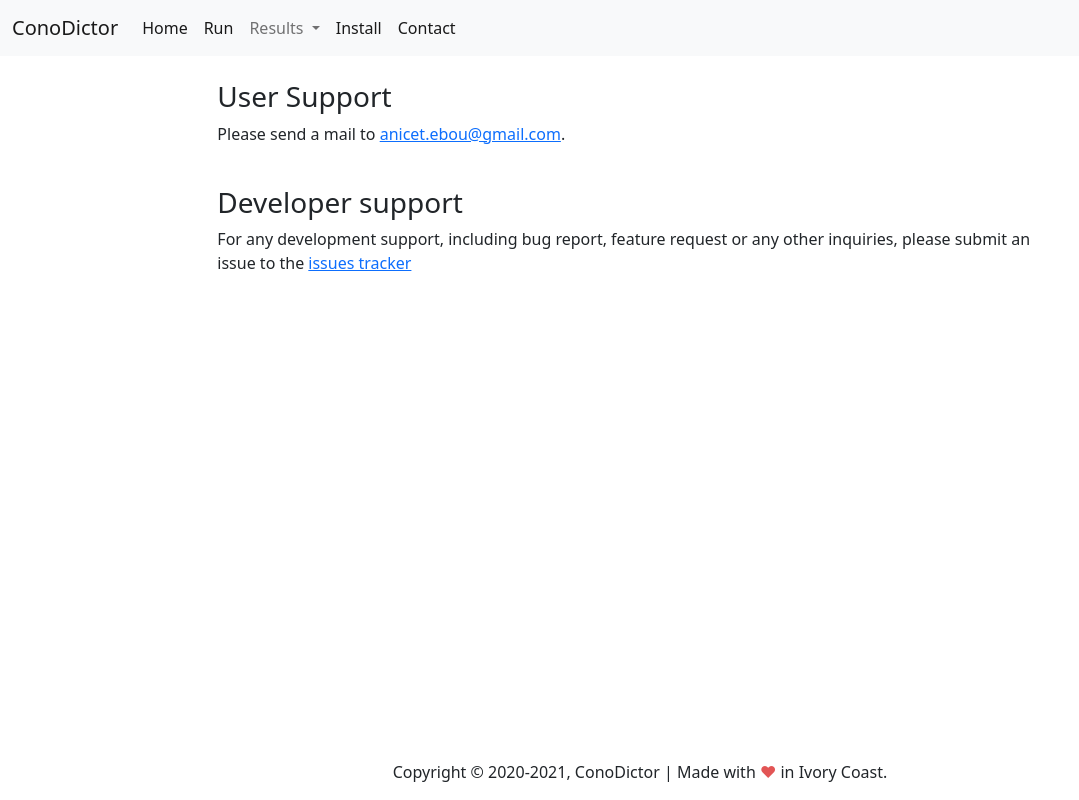
After one commit to koualab/conodictor-web, a Flask app: page /contact in a window 1280 px wide. The commit adds this page. Shown: the whole page, without its empty margins (0-1079 px from the left). Run offline with Flask 2, Linux system fonts and the light colour scheme.

Commit message:
Add contact page

```diff
--- a/app.py
+++ b/app.py
@@ -15,5 +15,10 @@ def run():
     return render_template("run.html")
 
 
+@app.route("/contact")
+def contact():
+    return render_template("contact.html")
+
+
 if __name__ == "__main__":
     app.run(debug=True)
--- a/runtime.txt
+++ b/runtime.txt
@@ -1 +1 @@
-python-3.8.5
+python-3.8.7
--- /dev/null
+++ b/templates/contact.html
@@ -0,0 +1,14 @@
+{% extends "index.html" %}
+{% block title%}Contact{% endblock %}
+{% block content %}
+<div class="row justify-content-center">
+    <div class="col-8">
+        <h3> User Support </h3>
+        <p> Please send a mail to <a href="mailto:anicet.ebou@gmail.com?cc=koua.dominique@gmail.com&subject=[conodictor-support]">anicet.ebou@gmail.com</a>. </p>
+        <br>
+        <h3> Developer support </h3>
+        <p> For any development support, including bug report, feature request or any other inquiries, please submit an issue to the <a href=https://github.com/koualab/conodictor/issues> issues tracker </a></p>
+        <br>
+    </div>
+</div>
+{% endblock %}
--- a/templates/index.html
+++ b/templates/index.html
@@ -36,20 +36,10 @@
                         </ul>
                     </li>
                     <li class="nav-item">
-                        <a class="nav-link active" aria-current="page" href="/install">Install</a>
-                    </li>
-                    <li class="nav-item dropdown">
-                        <a class="nav-link dropdown-toggle" href="/docs" id="navbarDropdown" role="button" data-bs-toggle="dropdown" aria-expanded="false">
-                            Documentation
-                        </a>
-                        <ul class="dropdown-menu" aria-labelledby="navbarDropdown">
-                            <li><a class="dropdown-item" href="/docs#linux">Linux installation</a></li>
-                            <li><hr class="dropdown-divider"></li>
-                            <li><a class="dropdown-item" href="/docs#mac">OS Mac installation</a></li>
-                        </ul>
+                        <a class="nav-link active" aria-current="page" href="https://github.com/koualab/conodictor">Install</a>
                     </li>
                     <li class="nav-item">
-                        <a class="nav-link active" aria-current="page" href="/contacts">Contact</a>
+                        <a class="nav-link active" aria-current="page" href="/contact">Contact</a>
                     </li>
                 </ul>
             </div>
```
Also changed, not shown: templates/run.html (indentation only).
